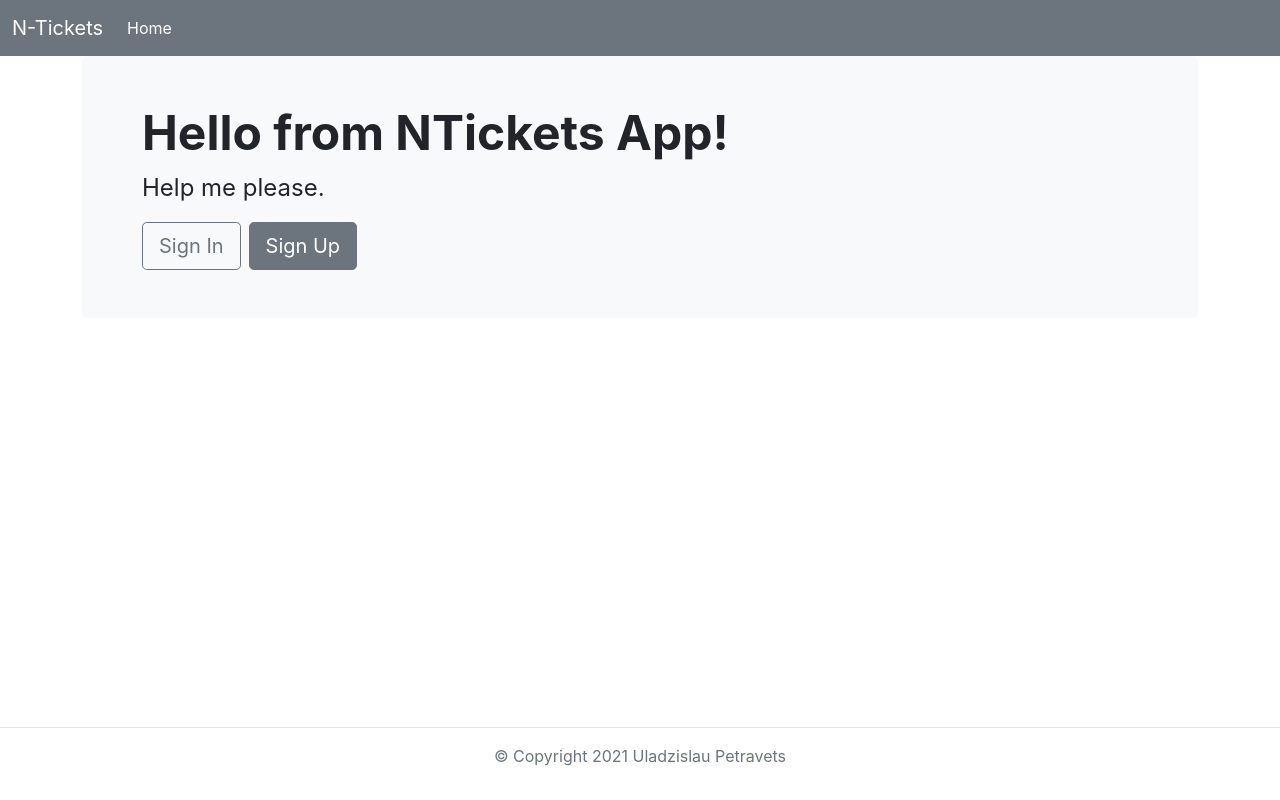
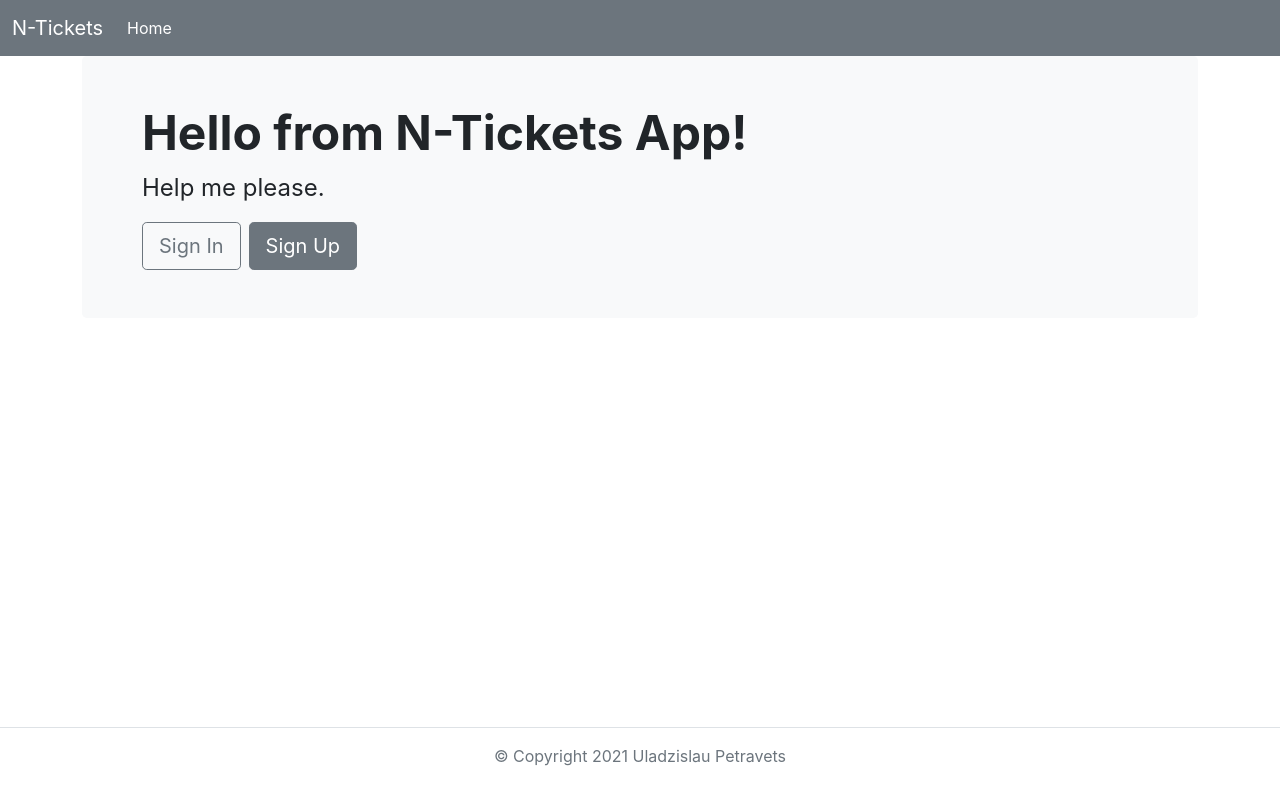
Before and after one commit to petrovlad/n-tickets-front, a React (Create React App) app: page / in a window 1280 px wide. Built offline with nearby package versions, Linux system fonts and the light colour scheme.

Commit message:
fixed typo

```diff
--- a/src/pages/Home.js
+++ b/src/pages/Home.js
@@ -8,7 +8,7 @@
       {({signedIn, setSignedIn}) => (
       <div className="p-5 mb-4 bg-light rounded-3">
         <div className="container">
-          <h1 className="display-5 fw-bold">Hello from NTickets App!</h1>
+          <h1 className="display-5 fw-bold">Hello from N-Tickets App!</h1>
           <p className="col-md-8 fs-4">Help me please.</p>
           {signedIn ?
             <NavLink className="btn btn-secondary btn-lg" to="/tickets">Go to my tickets</NavLink>
```
